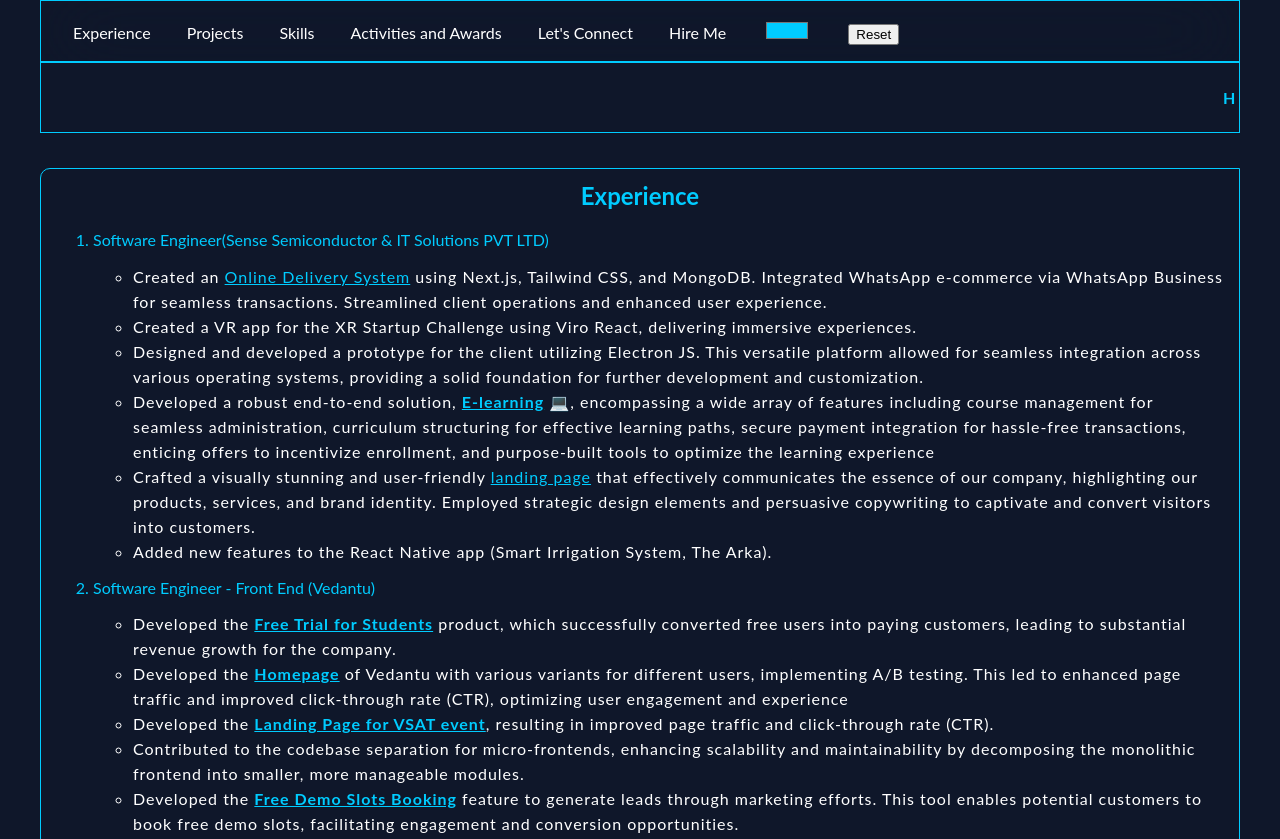
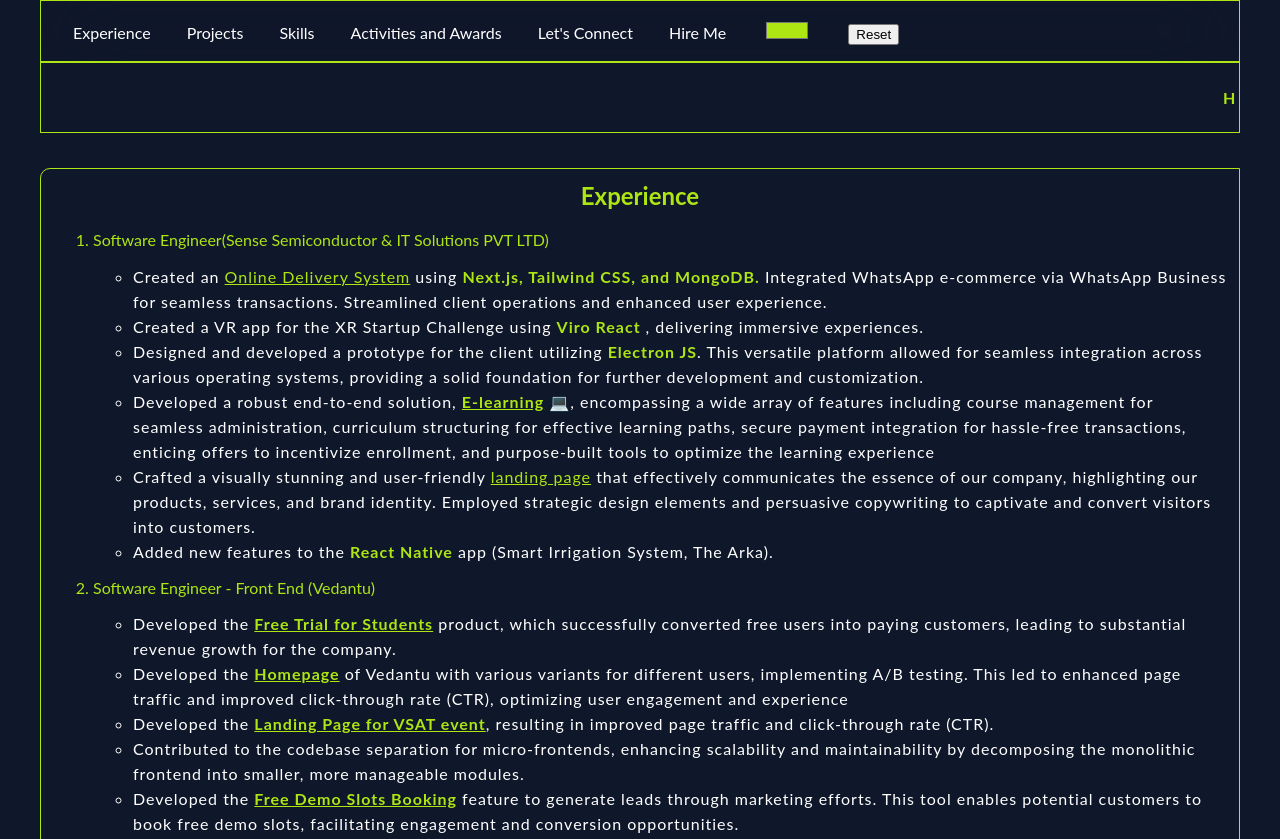
Before and after one commit to maneeswarmutyala/maneeswarmutyala.github.io, a plain HTML site: page index.html in a window 1280 px wide. Shown: the top 839 px of the page. Drawn offline with Linux system fonts and the light colour scheme.

Commit message:
highligted tech keywords

```diff
--- a/index.html
+++ b/index.html
@@ -20,8 +20,10 @@
     <title>Maneeswar Mutyala Profile</title>
     <style type="text/css">
         :root {
-            --primary-color: #00ccff;
+            /* #00ccff */
+            --primary-color: #aee614;
             --secondary-color: #fff;
+
         }
 
         html {
@@ -136,6 +138,9 @@
         }
 
         li a {
+            color: var(--primary-color);
+        }
+        li strong {
             color: var(--primary-color);
         }
 
@@ -297,7 +302,7 @@
                 <a href="#achievements">Activities and Awards</a>
                 <a href="#connect">Let's Connect</a>
                 <a href="mailto:maneeswar2000m@gmail.com">Hire Me</a>
-                <a><input type="color" id="colorPicker" oninput="setColor(event.target.value)" value="#00ccff" /></a>
+                <a><input type="color" id="colorPicker" oninput="setColor(event.target.value)" value="#aee614" /></a>
                 <a><input type="reset" onclick="init(true)"></a>
             </div>
         </nav>
@@ -314,16 +319,16 @@
                     <ul>
                         <li>
                             Created an <a href="https://www.biryanihousemahabubabad.com/">Online Delivery System</a>
-                            using Next.js, Tailwind CSS, and MongoDB. Integrated WhatsApp e-commerce via WhatsApp
+                            using <strong>Next.js, Tailwind CSS, and MongoDB.</strong> Integrated WhatsApp e-commerce via WhatsApp
                             Business for seamless transactions. Streamlined client operations and enhanced user
                             experience.
                         </li>
                         <li>
-                            Created a VR app for the XR Startup Challenge using Viro React, delivering immersive
+                            Created a VR app for the XR Startup Challenge using <strong> Viro React </strong>, delivering immersive
                             experiences.
                         </li>
                         <li>
-                            Designed and developed a prototype for the client utilizing Electron JS. This versatile
+                            Designed and developed a prototype for the client utilizing <strong>Electron JS</strong>. This versatile
                             platform allowed for seamless integration across various operating systems, providing a
                             solid foundation for further development and customization.
                         </li>
@@ -342,10 +347,9 @@
                             effectively communicates the essence of our company, highlighting our products, services,
                             and brand identity. Employed strategic design elements and persuasive copywriting to
                             captivate and convert visitors into customers.
-
                         </li>
                         <li>
-                            Added new features to the React Native app (Smart Irrigation System, The Arka).
+                            Added new features to the <strong> React Native</strong> app (Smart Irrigation System, The Arka).
                         </li>
                         <!-- <li>
                             Configured the AWS EC2 with Lamp Stack for serving landing page and e-learn product.
@@ -645,7 +649,7 @@
         function init(reset) {
             if (reset) {
                 localStorage.removeItem('color');
-                setColor('#00ccff')
+                setColor('#aee614')
             }
             var color = localStorage.getItem('color');
             if (color) {
```
